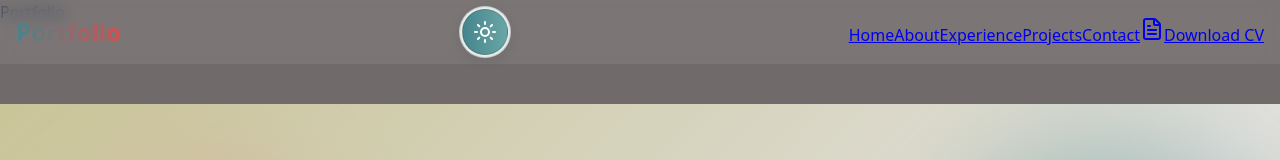
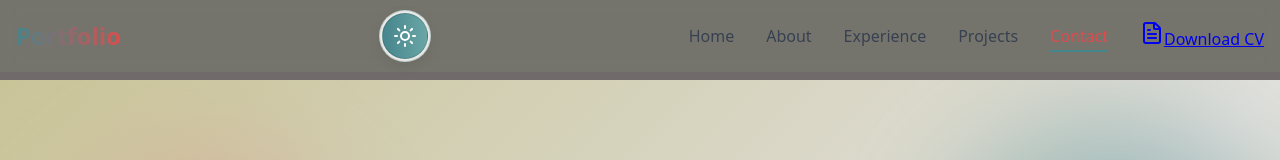
Before and after one commit to Emya101/Personal-Portfolio, a React (Vite) app: page /contact in a window 1280 px wide. Shown: the top 160 px of the page. Built offline with nearby package versions, Linux system fonts and the light colour scheme.

Commit message:
Added animated underline for current location

```diff
--- a/src/App.jsx
+++ b/src/App.jsx
@@ -11,7 +11,6 @@ function App() {
   return (
     <>
       <div>
-      Portfolio
       <Navigation/>
       <Home/>
       <Footer/>
--- a/src/Components/Navigation.jsx
+++ b/src/Components/Navigation.jsx
@@ -48,9 +48,14 @@ export function Navigation() {
                             <Link
                             key={link.path}
                             to={link.path}
-                            className={styles.navLink}
+                            className={`${styles.navLink} ${location.pathname===link.path? styles.activeLink: styles.inactiveLink}`}
                             >
                                 {link.label}
+                                {location.pathname === link.path &&(
+                                    <motion.div layoutId="activeNav"
+                                    className={styles.activeUnderline}
+                                    />
+                                )}
                             </Link>
                         ))}
 
--- a/src/Components/Navigation.module.css
+++ b/src/Components/Navigation.module.css
@@ -8,7 +8,7 @@
 }
 
 .transparent {
-    background: rgba(255, 255, 255, 0.08);
+    background: rgba(182, 240, 136, 0.08);
     backdrop-filter: blur(8px);
 }
 
@@ -28,7 +28,7 @@
     display: flex;
     justify-content: space-between;
     align-items: center;
-    height: 4rem;
+    height: 4.5rem;
 }
 
 .logo {
@@ -64,6 +64,10 @@
     box-shadow: 0 4px 10px rgba(0, 0, 0, 0.08);
 }
 
+.mode:hover .modeSymbol {
+    background: linear-gradient(to right, #45858C, #D97B73);
+}
+
 .modeSymbol {
     color: white;
     padding: 10px;
@@ -72,3 +76,36 @@
     border-radius: 50%;
     transition: all 0.25s ease;
 }
+
+.desktopNav{
+    display: flex;
+    align-items: center;
+    gap:2rem;
+}
+
+.navLink{
+    position: relative;
+    text-decoration: none;
+    transition: color 0.3s ease;
+}
+
+.activeLink{
+    color: #D94E4E;
+}
+
+.inactiveLink{
+    color: #374151;
+}
+
+.inactiveLink:hover{
+    color: #D97B73;
+}
+
+.activeUnderline{
+    position:absolute;
+    left:0;
+    right:0;
+    bottom: -0.25rem;
+    height:2px;
+    background: #45858C;
+}
```
